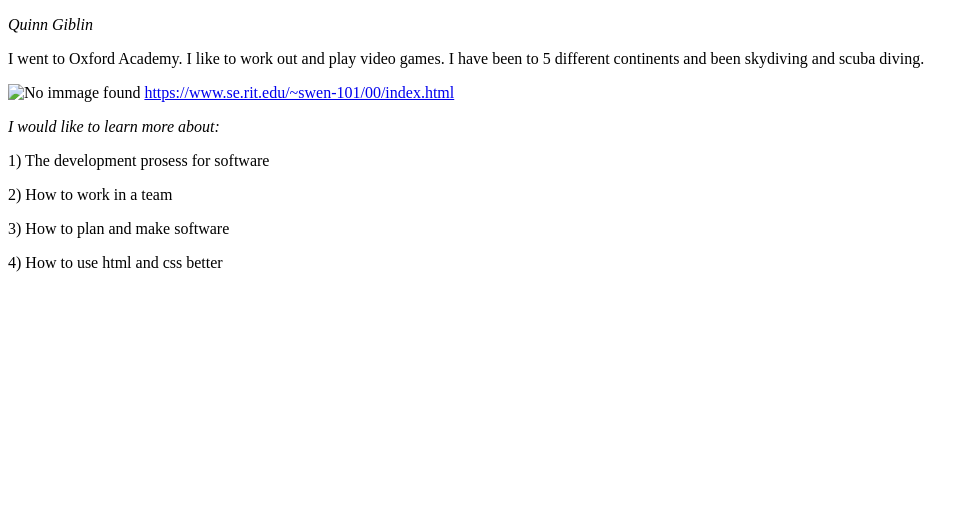
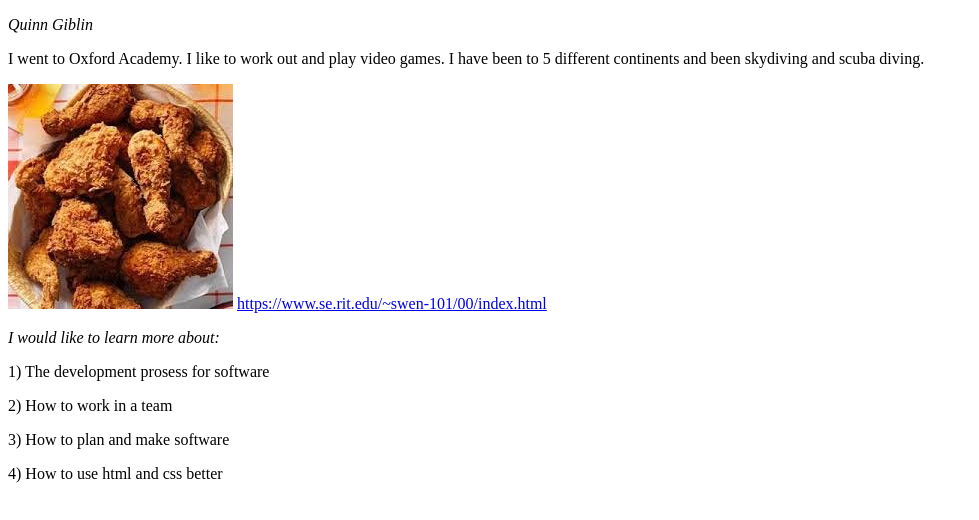
Before and after one commit to qag4991/intro, a plain HTML site: page pages.html in a window 1280 px wide. Shown: the whole page, without its empty margins (0-979 px from the left). Drawn offline with Linux system fonts and the light colour scheme.

Commit message:
changed the path to image

```diff
--- a/pages.html
+++ b/pages.html
@@ -13,7 +13,7 @@
     <p>I went to Oxford Academy. I like to work out and play video games.
     I have been to 5 different continents and been skydiving and scuba diving.
     </p>
-    <img src="individual-activities/files/favorate_food.jpg" alt="No immage found">
+    <img src="./favorate_food.jpg" alt="No immage found">
     <a href="SWEN 101 Website">https://www.se.rit.edu/~swen-101/00/index.html</a>
     <p><em>I would like to learn more about:</em></p>
     <p>1) The development prosess for software</p>
```
